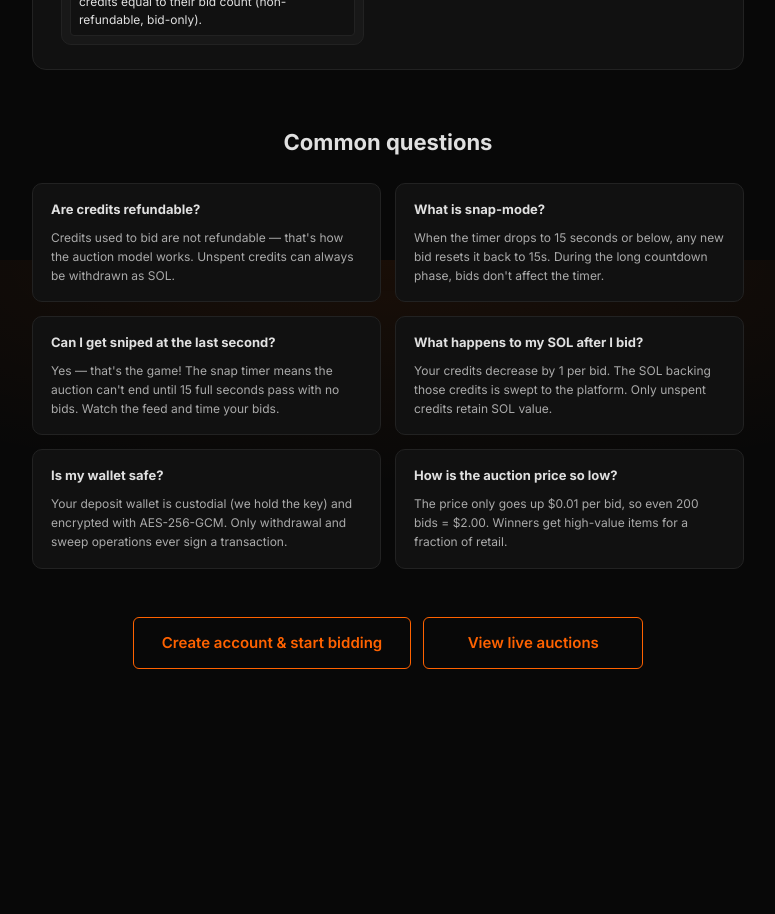
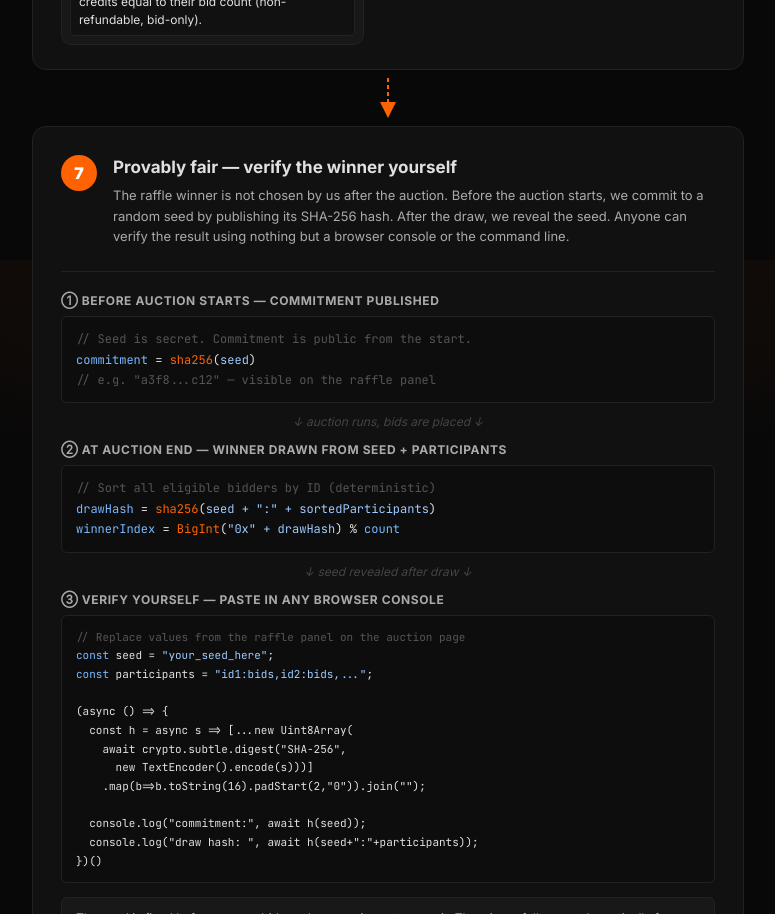
Before and after one commit to caaconwinner/solbid, a React (Vite) app: page /how-it-works in a window 1280 px wide. Shown: the part 2940-3854 px from the top of the page, without its empty margins (252-1027 px from the left). Before the commit the page ends 3689 px from the top, so only its background shows below. Built offline with nearby package versions, Linux system fonts and the light colour scheme.

Commit message:
Add provably fair raffle explanation with code demo to How It Works page

```diff
--- a/src/index.css
+++ b/src/index.css
@@ -2078,6 +2078,46 @@ a:hover { text-decoration: underline; }
 .hiw-cashback-win-amount { display: inline-block; background: var(--green-dim); border: 1px solid var(--green); color: var(--green); font-weight: 700; font-size: 13px; padding: 3px 12px; border-radius: 20px; margin-bottom: 8px; }
 .hiw-cashback-win-sub    { font-size: 12px; color: var(--text); font-weight: 500; }
 
+/* ── Provably fair demo ── */
+.hiw-proof-demo {
+  display: flex; flex-direction: column; gap: 0;
+}
+.hiw-proof-step {
+  display: flex; flex-direction: column; gap: 6px;
+}
+.hiw-proof-step-label {
+  font-size: 12px; font-weight: 700; color: var(--text-muted);
+  text-transform: uppercase; letter-spacing: .05em;
+}
+.hiw-proof-arrow {
+  text-align: center; font-size: 12px; color: var(--text-dim);
+  padding: 10px 0; font-style: italic;
+}
+.hiw-proof-code-block {
+  background: #0d0d0d;
+  border: 1px solid var(--border);
+  border-radius: var(--radius-sm);
+  padding: 12px 14px;
+  font-family: var(--mono);
+  font-size: 12px;
+  line-height: 1.7;
+  white-space: pre;
+  overflow-x: auto;
+  color: var(--text);
+}
+.hiw-proof-code-block--verify { font-size: 11px; }
+.hiw-proof-comment { color: #555; }
+.hiw-proof-key     { color: #79b8ff; }
+.hiw-proof-fn      { color: var(--orange); }
+.hiw-proof-str     { color: #9ecbff; }
+
+.hiw-proof-note {
+  margin-top: 14px;
+  font-size: 12px; color: var(--text-muted); line-height: 1.7;
+  background: var(--surface-2); border: 1px solid var(--border);
+  border-radius: var(--radius-sm); padding: 10px 14px;
+}
+
 /* CTA */
 .hiw-cta { margin-top: 48px; display: flex; gap: 12px; flex-wrap: wrap; justify-content: center; }
 .hiw-cta .btn-primary,
--- a/src/pages/HowItWorksPage.tsx
+++ b/src/pages/HowItWorksPage.tsx
@@ -229,6 +229,58 @@ export function HowItWorksPage() {
           </div>
         </Step>
 
+        <Arrow />
+
+        {/* ── Provably fair raffle ── */}
+        <Step n={7} title="Provably fair — verify the winner yourself"
+          body="The raffle winner is not chosen by us after the auction. Before the auction starts, we commit to a random seed by publishing its SHA-256 hash. After the draw, we reveal the seed. Anyone can verify the result using nothing but a browser console or the command line.">
+          <div className="hiw-proof-demo">
+
+            <div className="hiw-proof-step">
+              <div className="hiw-proof-step-label">① Before auction starts — commitment published</div>
+              <div className="hiw-proof-code-block">
+                <span className="hiw-proof-comment">// Seed is secret. Commitment is public from the start.</span>{'\n'}
+                <span className="hiw-proof-key">commitment</span> = <span className="hiw-proof-fn">sha256</span>(<span className="hiw-proof-str">seed</span>){'\n'}
+                <span className="hiw-proof-comment">// e.g. "a3f8...c12" — visible on the raffle panel</span>
+              </div>
+            </div>
+
+            <div className="hiw-proof-arrow">↓ auction runs, bids are placed ↓</div>
+
+            <div className="hiw-proof-step">
+              <div className="hiw-proof-step-label">② At auction end — winner drawn from seed + participants</div>
+              <div className="hiw-proof-code-block">
+                <span className="hiw-proof-comment">// Sort all eligible bidders by ID (deterministic)</span>{'\n'}
+                <span className="hiw-proof-key">drawHash</span> = <span className="hiw-proof-fn">sha256</span>(<span className="hiw-proof-str">seed + ":" + sortedParticipants</span>){'\n'}
+                <span className="hiw-proof-key">winnerIndex</span> = <span className="hiw-proof-fn">BigInt</span>(<span className="hiw-proof-str">"0x" + drawHash</span>) % <span className="hiw-proof-key">count</span>
+              </div>
+            </div>
+
+            <div className="hiw-proof-arrow">↓ seed revealed after draw ↓</div>
+
+            <div className="hiw-proof-step">
+              <div className="hiw-proof-step-label">③ Verify yourself — paste in any browser console</div>
+              <div className="hiw-proof-code-block hiw-proof-code-block--verify">
+                <span className="hiw-proof-comment">// Replace values from the raffle panel on the auction page</span>{'\n'}
+                <span className="hiw-proof-key">const</span> seed = <span className="hiw-proof-str">"your_seed_here"</span>;{'\n'}
+                <span className="hiw-proof-key">const</span> participants = <span className="hiw-proof-str">"id1:bids,id2:bids,..."</span>;{'\n\n'}
+                {'(async () => {\n'}
+                {'  const h = async s => [...new Uint8Array(\n'}
+                {'    await crypto.subtle.digest("SHA-256",\n'}
+                {'      new TextEncoder().encode(s)))]\n'}
+                {'    .map(b=>b.toString(16).padStart(2,"0")).join("");\n\n'}
+                {'  console.log("commitment:", await h(seed));\n'}
+                {'  console.log("draw hash: ", await h(seed+":"+participants));\n'}
+                {'})()'}
+              </div>
+            </div>
+
+            <div className="hiw-proof-note">
+              The seed is fixed before anyone bids — the commitment proves it. The winner follows mathematically from the seed and the actual participant list. Neither can be manipulated after the fact.
+            </div>
+          </div>
+        </Step>
+
         {/* ── FAQ ── */}
         <div className="hiw-faq">
           <h2 className="hiw-faq-title">Common questions</h2>
```
